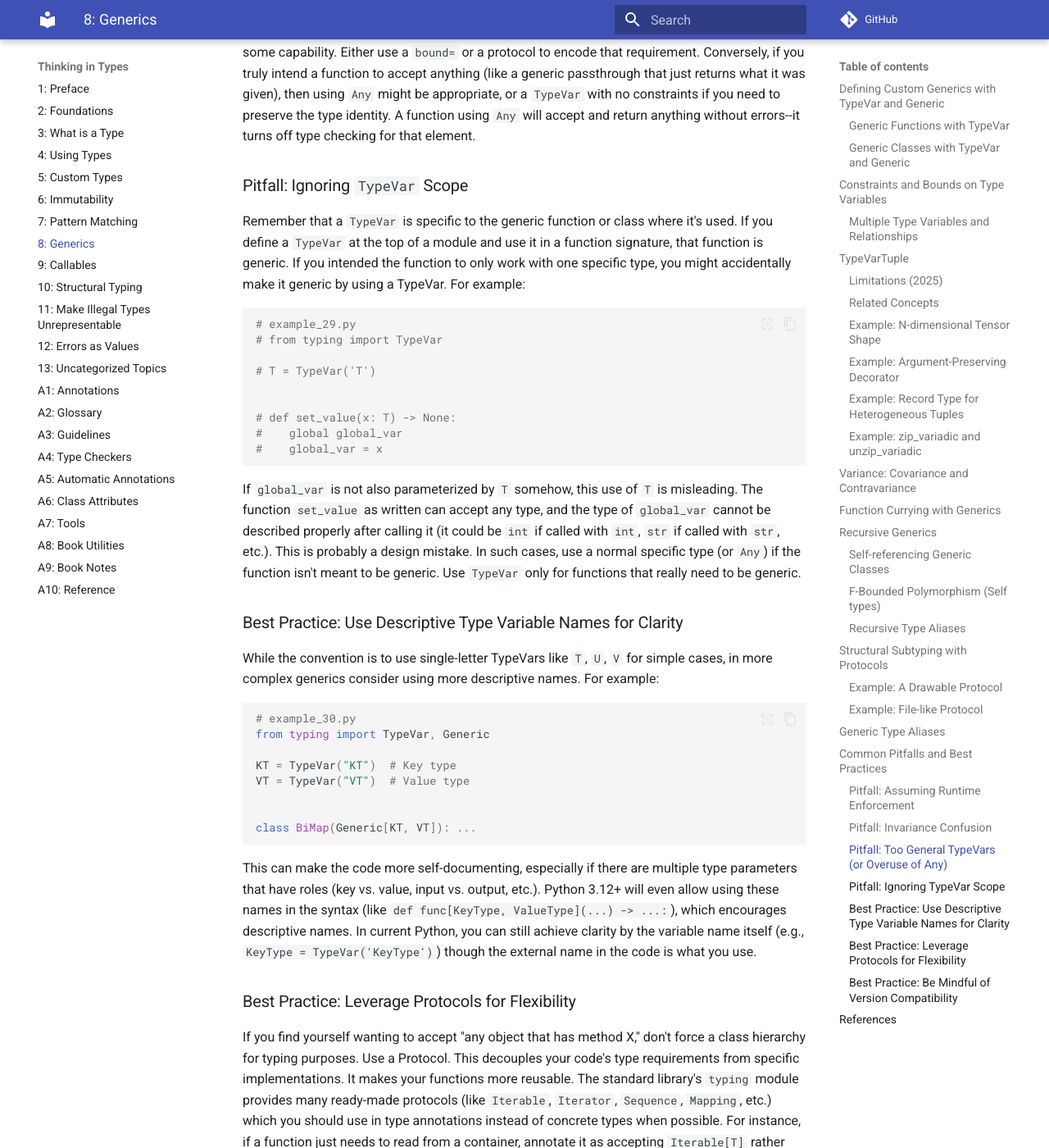
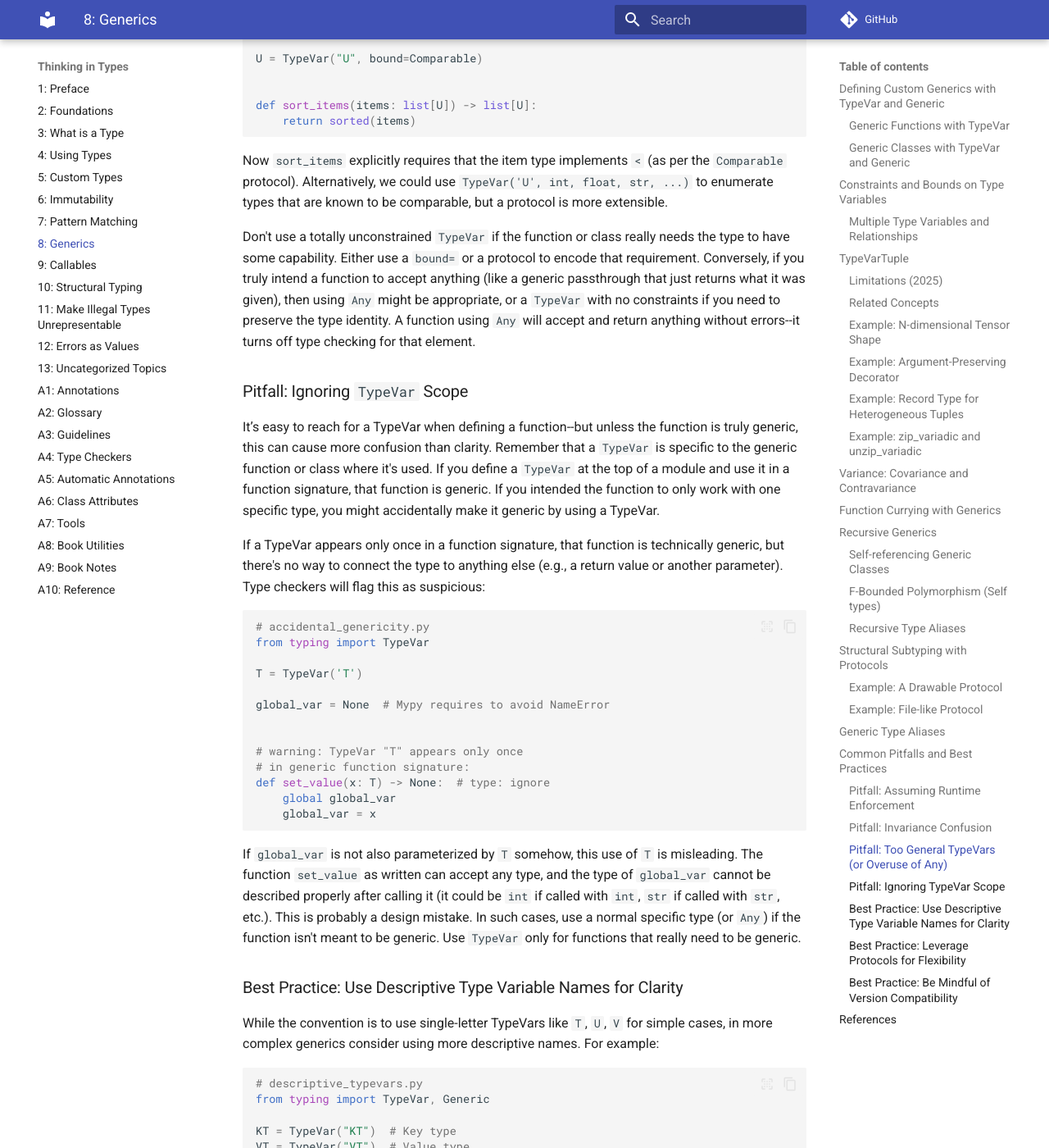
Before and after one commit to ThinkingInTypes/ThinkingInTypes.github.io, an MkDocs documentation site: the page built from Chapters/C08_Generics.md, in a window 1280 px wide and 1400 px high, scrolled down 24790 px. Shown: the whole window at 82% size. Built offline with MkDocs 1.6.1 and Material for MkDocs 9.7.7, drawn with Linux system fonts in a browser that asks for light colours; comment, search, counter and statistics services are not loaded; some of the changed text lies outside the part shown.

Commit message:
Generics example naming + both pyright & mypy passing everything

````diff
--- a/Chapters/C08_Generics.md
+++ b/Chapters/C08_Generics.md
@@ -257,21 +259,38 @@
 ```
 
 The type checker tracks the number and types of elements in `*Ts` individually.
+Let's explore TypeVarTuple by implementing a type-safe version of Python's built-in `zip()` function that works on `tuple`s of different types:
 
 ```python
-# generic_zip.py
-from typing import Callable, TypeVarTuple, reveal_type
+# variadic_zip.py
+from typing import TypeVarTuple, Unpack, Tuple, Any
 
 Ts = TypeVarTuple("Ts")
 
 
-def zip_variadic(*args: *Ts) -> tuple[*Ts]:
-    return args
+def zip_variadic(*args: tuple[Unpack[Ts]]) -> tuple[Tuple[*Ts], ...]:
+    return tuple(zip(*args))
 
 
-reveal_type(zip_variadic(1, "a", 3.14))
-# tuple[int, str, float]
+def unzip_variadic(packed: tuple[tuple[Any, ...], ...]) -> tuple[tuple[Any, ...], ...]:
+    return tuple(zip(*packed))
+
+
+a: tuple[int, str, float] = (1, "a", 3.14)
+b: tuple[int, str, float] = (2, "b", 2.71)
+c: tuple[int, str, float] = (3, "c", 1.41)
+
+zipped = zip_variadic(a, b, c)
+unzipped = unzip_variadic(zipped)
+
+print("Zipped:", zipped)
+print("Unzipped:", unzipped)
 ```
+
+The `zip_variadic` signature says:
+
+- `args` is a variadic list of tuples, each shaped like tuple[Unpack[Ts]]
+- The return value is a tuple of rows, where each row is tuple[*Ts] (e.g., one `int` row, one `str` row, one `float` row).
 
 ### Limitations (2025)
 
@@ -535,7 +550,7 @@
 We can write a generic higher-order function to do this:
 
 ```python
-# example_8.py
+# curry_two_arg.py
 from typing import Callable, TypeVar
 
 X = TypeVar("X")
@@ -596,7 +611,7 @@
 Here's how we can do it:
 
 ```python
-# example_9.py
+# self_referencing.py
 from __future__ import (
     annotations,
 )  # For forward-referenced types
@@ -736,7 +751,7 @@
 For example:
 
 ```python
-# example_13.py
+# recursive_alias_applied.py
 from recursive_alias import JSON
 
 config: JSON = {
@@ -818,7 +833,7 @@
 For example:
 
 ```python
-# example_16.py
+# protocols_with_attributes.py
 from typing import Protocol
 
 
@@ -935,7 +950,7 @@
 **Using generic aliases:**
 
 ```python
-# example_20.py
+# generic_alias_applied.py
 from generic_alias import Pair, StrDict
 
 p: Pair[int] = (10, 20)
@@ -949,13 +964,11 @@
 For example:
 
 ```python
-# example_21.py
+# generic_alias_tuple.py
 from generic_alias import Pair
 
-r: Pair = (
-    "x",
-    5,
-)  # type checker treats this as tuple[Any, Any]
+# type checker treats this as tuple[Any, Any]:
+r: Pair = ("x", 5,)
 ```
 
 This will not raise an immediate error, because `Pair` unqualified is basically `tuple[Any, Any]`,
@@ -968,17 +981,13 @@
 For example:
 
 ```python
-# example_22.py
+# inspect_alias.py
 from generic_alias import Pair
 from typing import get_origin, get_args
 
-print(
-    get_origin(Pair[int])
-)  # outputs: <class 'tuple'>
+print(get_origin(Pair[int]))
 ## <class 'tuple'>
-print(
-    get_args(Pair[int])
-)  # outputs: (<class 'int'>, <class 'int'>)
+print(get_args(Pair[int]))
 ## (<class 'int'>, <class 'int'>)
 ```
 
@@ -989,7 +998,7 @@
 For example:
 
 ```python
-# example_23.py
+# vector.py
 from typing import TypeVar
 
 T = TypeVar("T")
@@ -1011,7 +1020,7 @@
 For example:
 
 ```python
-# example_24.py
+# typealias_annotation.py
 from typing import TypeAlias
 
 Coordinates: TypeAlias = tuple[float, float]
@@ -1031,7 +1040,7 @@
 For example:
 
 ```python
-# example_25.py
+# no_runtime_enforcement.py
 from box import Box
 
 ## 123
@@ -1055,7 +1064,7 @@
 A common mistake is expecting container types to be covariantly interchangeable:
 
 ```python
-# example_26.py
+# invariance_confusion.py
 from animals import Animal, Dog
 
 ## Woof
@@ -1079,7 +1088,7 @@
 For example:
 
 ```python
-# example_27.py
+# too_general.py
 from typing import TypeVar, Iterable
 
 T = TypeVar("T")
@@ -1096,7 +1105,7 @@
 A better approach is to constrain `T` to types that support ordering:
 
 ```python
-# example_28.py
+# constrained_typevar.py
 from typing import Protocol, Any, TypeVar
 
 
@@ -1121,21 +1130,29 @@
 
 ### Pitfall: Ignoring `TypeVar` Scope
 
+It’s easy to reach for a TypeVar when defining a function--but unless the function is truly generic, this can cause more confusion than clarity.
 Remember that a `TypeVar` is specific to the generic function or class where it's used.
 If you define a `TypeVar` at the top of a module and use it in a function signature, that function is generic.
 If you intended the function to only work with one specific type, you might accidentally make it generic by using a TypeVar.
-For example:
+
+If a TypeVar appears only once in a function signature, that function is technically generic, but there's no way to connect the type to anything else
+(e.g., a return value or another parameter).
+Type checkers will flag this as suspicious:
 
 ```python
-# example_29.py
-# from typing import TypeVar
+# accidental_genericity.py
+from typing import TypeVar
 
-# T = TypeVar('T')
+T = TypeVar('T')
+
+global_var = None  # Mypy requires to avoid NameError
 
 
-# def set_value(x: T) -> None:
-#    global global_var
-#    global_var = x
+# warning: TypeVar "T" appears only once
+# in generic function signature:
+def set_value(x: T) -> None:  # type: ignore
+    global global_var
+    global_var = x
 ```
 
 If `global_var` is not also parameterized by `T` somehow, this use of `T` is misleading.
@@ -1150,7 +1167,7 @@
 For example:
 
 ```python
-# example_30.py
+# descriptive_typevars.py
 from typing import TypeVar, Generic
 
 KT = TypeVar("KT")  # Key type
````
Also changed, not shown: other parts of Chapters/C08_Generics.md (+23 -25 lines).
